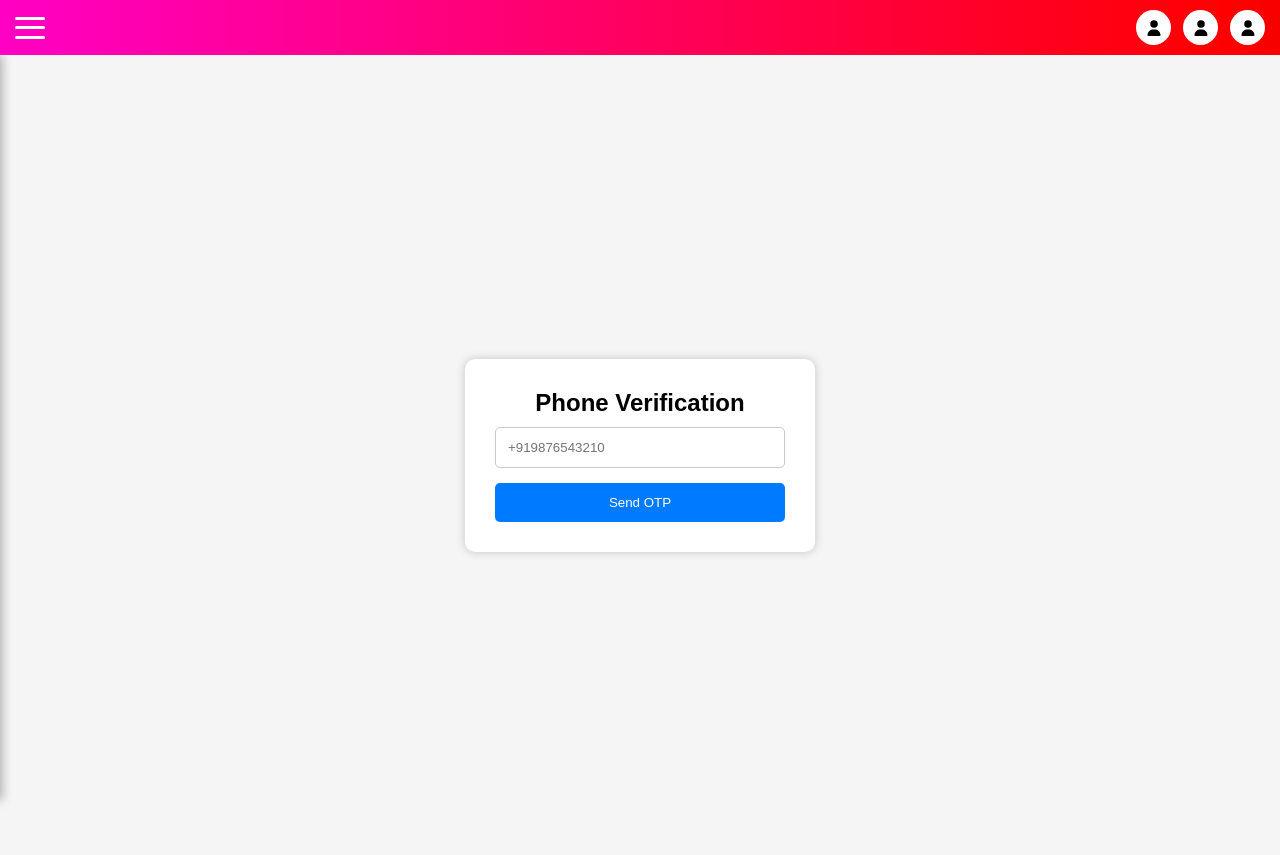
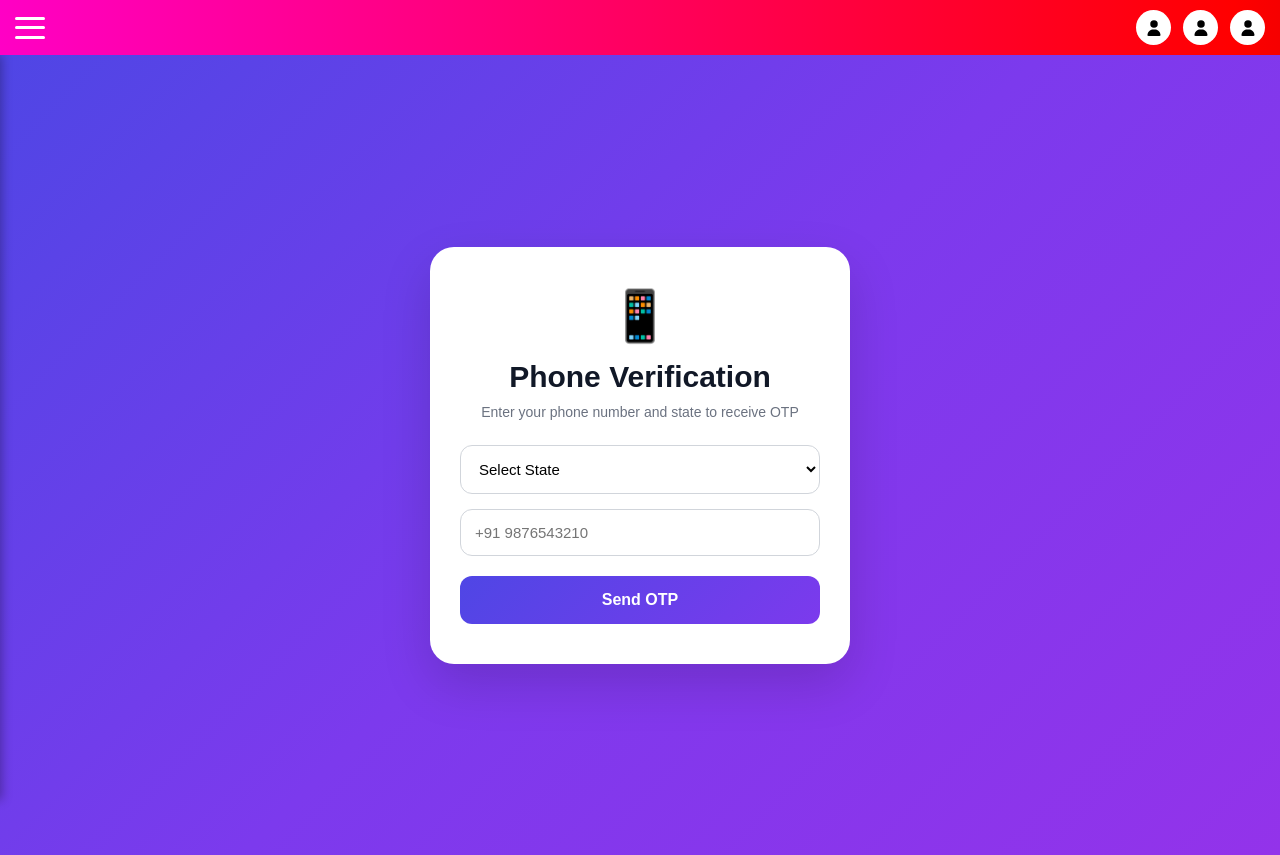
Before and after one commit to rohit8044/DEMO-APP, a React app: page /#/Manage_Apk_Users in a window 1280 px wide. Built offline with nearby package versions, Linux system fonts and the light colour scheme; the HTML template or start-up script is replaced by a standard one.

Commit message:
Update Manage_Apk_Users.jsx

```diff
--- a/src/Sidebar_items/User_Management/Manage_Apk_Users.jsx
+++ b/src/Sidebar_items/User_Management/Manage_Apk_Users.jsx
@@ -3,17 +3,40 @@ import axios from "axios";
 
 export default function Manage_Apk_Users() {
   const [phone, setPhone] = useState("");
+  const [stateName, setStateName] = useState("");
   const [message, setMessage] = useState("");
   const [loading, setLoading] = useState(false);
+
+  const states = [
+    "Bihar",
+    "Uttar Pradesh",
+    "Delhi",
+    "Maharashtra",
+    "Punjab",
+    "Rajasthan",
+    "Gujarat",
+    "West Bengal",
+    "Tamil Nadu",
+    "Karnataka",
+    "Haryana",
+    "Madhya Pradesh",
+    "Jharkhand",
+    "Odisha",
+    "Kerala",
+    "Assam",
+    "Chhattisgarh",
+  ];
 
   const sendOtp = async () => {
     try {
       setLoading(true);
+      setMessage("");
 
       const res = await axios.post(
         "https://backend-api-2-qep2.onrender.com/SendOTP",
         {
-          phone
+          phone,
+          state: stateName,
         }
       );
 
@@ -30,11 +53,31 @@ export default function Manage_Apk_Users() {
   return (
     <div style={styles.container}>
       <div style={styles.card}>
-        <h2>Phone Verification</h2>
+        <div style={styles.logo}>📱</div>
+
+        <h1 style={styles.title}>Phone Verification</h1>
+
+        <p style={styles.subtitle}>
+          Enter your phone number and state to receive OTP
+        </p>
+
+        <select
+          value={stateName}
+          onChange={(e) => setStateName(e.target.value)}
+          style={styles.select}
+        >
+          <option value="">Select State</option>
+
+          {states.map((state, index) => (
+            <option key={index} value={state}>
+              {state}
+            </option>
+          ))}
+        </select>
 
         <input
           type="text"
-          placeholder="+919876543210"
+          placeholder="+91 9876543210"
           value={phone}
           onChange={(e) => setPhone(e.target.value)}
           style={styles.input}
@@ -43,15 +86,30 @@ export default function Manage_Apk_Users() {
         <button
           onClick={sendOtp}
           disabled={loading}
-          style={styles.button}
+          style={{
+            ...styles.button,
+            opacity: loading ? 0.8 : 1,
+          }}
         >
-          {loading ? "Sending..." : "Send OTP"}
+          {loading ? "Sending OTP..." : "Send OTP"}
         </button>
 
         {message && (
-          <p style={styles.message}>
+          <div
+            style={{
+              ...styles.messageBox,
+              background:
+                message.toLowerCase().includes("failed")
+                  ? "#fee2e2"
+                  : "#dcfce7",
+              color:
+                message.toLowerCase().includes("failed")
+                  ? "#dc2626"
+                  : "#15803d",
+            }}
+          >
             {message}
-          </p>
+          </div>
         )}
       </div>
     </div>
@@ -60,40 +118,86 @@ export default function Manage_Apk_Users() {
 
 const styles = {
   container: {
-    height: "100vh",
+    minHeight: "100vh",
     display: "flex",
     justifyContent: "center",
     alignItems: "center",
-    background: "#f5f5f5",
+    background:
+      "linear-gradient(135deg, #4f46e5 0%, #7c3aed 50%, #9333ea 100%)",
+    padding: "20px",
+    fontFamily: "Arial, sans-serif",
   },
+
   card: {
-    width: "350px",
-    padding: "30px",
-    borderRadius: "10px",
-    background: "#fff",
-    boxShadow: "0 0 10px rgba(0,0,0,0.2)",
+    width: "100%",
+    maxWidth: "420px",
+    background: "#ffffff",
+    borderRadius: "24px",
+    padding: "40px 30px",
+    boxShadow: "0 20px 50px rgba(0,0,0,0.15)",
     textAlign: "center",
   },
+
+  logo: {
+    fontSize: "50px",
+    marginBottom: "15px",
+  },
+
+  title: {
+    margin: 0,
+    color: "#111827",
+    fontSize: "30px",
+    fontWeight: "700",
+  },
+
+  subtitle: {
+    color: "#6b7280",
+    fontSize: "14px",
+    marginTop: "10px",
+    marginBottom: "25px",
+  },
+
+  select: {
+    width: "100%",
+    padding: "14px",
+    border: "1px solid #d1d5db",
+    borderRadius: "12px",
+    marginBottom: "15px",
+    fontSize: "15px",
+    outline: "none",
+    boxSizing: "border-box",
+    background: "#fff",
+  },
+
   input: {
     width: "100%",
-    padding: "12px",
-    marginTop: "10px",
-    borderRadius: "5px",
-    border: "1px solid #ccc",
+    padding: "14px",
+    border: "1px solid #d1d5db",
+    borderRadius: "12px",
+    fontSize: "15px",
     outline: "none",
+    marginBottom: "20px",
+    boxSizing: "border-box",
   },
+
   button: {
     width: "100%",
-    padding: "12px",
-    marginTop: "15px",
-    background: "#007bff",
+    padding: "15px",
+    border: "none",
+    borderRadius: "12px",
+    background:
+      "linear-gradient(135deg,#4f46e5,#7c3aed)",
     color: "#fff",
-    border: "none",
-    borderRadius: "5px",
+    fontSize: "16px",
+    fontWeight: "600",
     cursor: "pointer",
   },
-  message: {
-    marginTop: "15px",
-    fontWeight: "bold",
+
+  messageBox: {
+    marginTop: "20px",
+    padding: "14px",
+    borderRadius: "12px",
+    fontWeight: "600",
+    fontSize: "14px",
   },
 };
```
